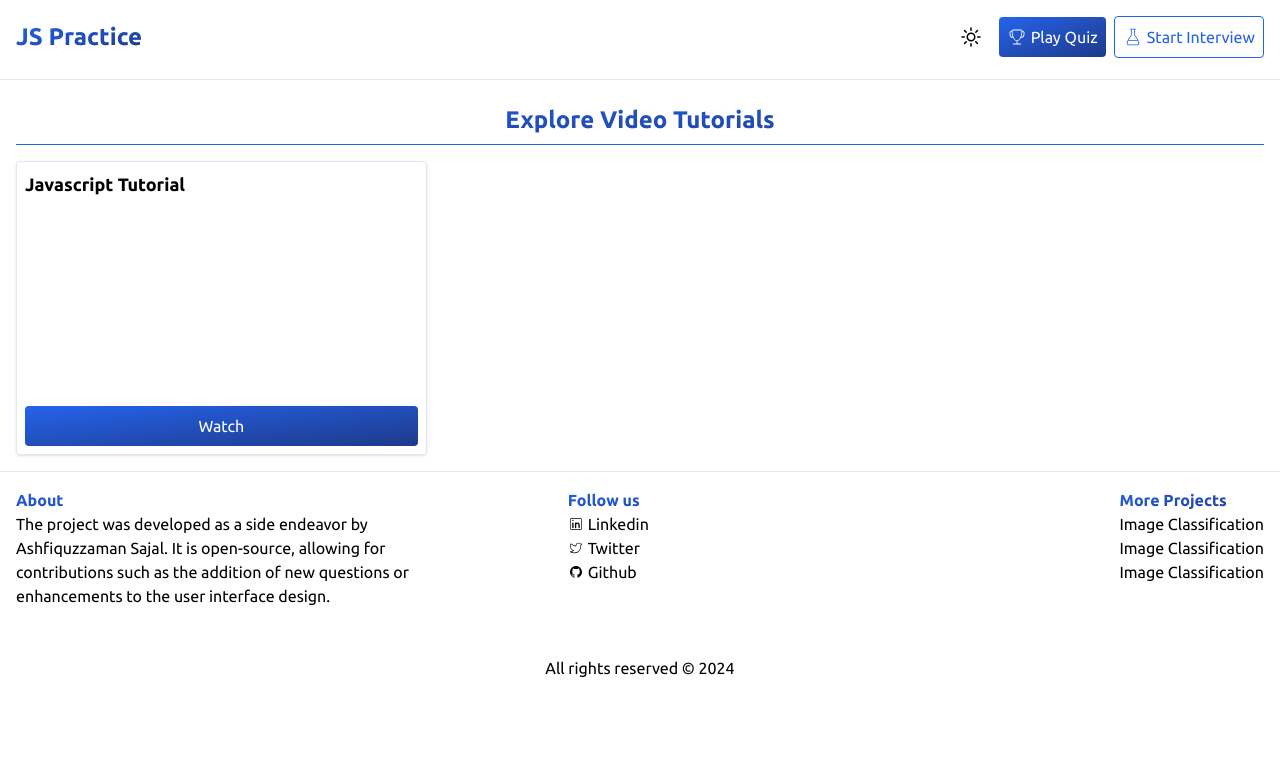
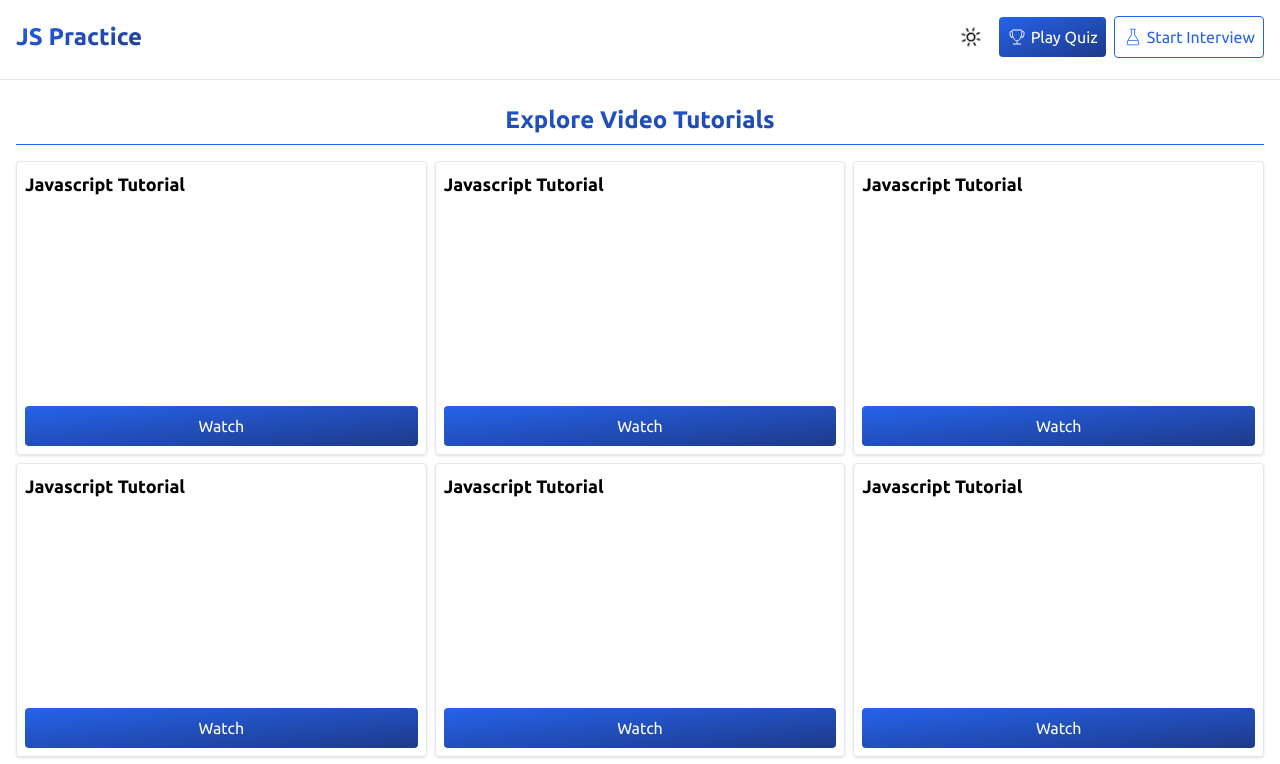
Before and after one commit to ashsajal1/js-practice-app, a React (Vite) app: page /tutorial in a window 1280 px wide. Shown: the top 764 px of the page. Built offline with nearby package versions, Linux system fonts and the light colour scheme.

Commit message:
imort video from array

```diff
--- a/src/pages/tutorial.tsx
+++ b/src/pages/tutorial.tsx
@@ -1,17 +1,21 @@
 import { useNavigate } from "react-router-dom";
 import TutorialCard from "../components/ui/tutorial-card";
+import { jsTutorials } from "../lib/tutorials/js";
 
 export default function Tutorial() {
     const navigate = useNavigate()
-    const handleWatch = () => {
-        navigate(`/watch?id=BVUTkSAf-6w`)
+    const handleWatch = (id: string) => {
+        navigate(`/watch?id=${id}`)
     }
     return (
         <div className="p-4">
             <h1 className="text-2xl g-text font-bold text-center py-2 border-b border-b-blue-600 mb-4">Explore Video Tutorials</h1>
 
             <section className="grid grid-cols-3 gap-2">
-                <TutorialCard videoId="BVUTkSAf-6w" handleWatch={handleWatch} />
+                {jsTutorials.map(video => (
+                    <TutorialCard videoId={video.videoId} handleWatch={() => handleWatch(video.videoId)} />
+                ))}
+
             </section>
         </div>
     )
```
